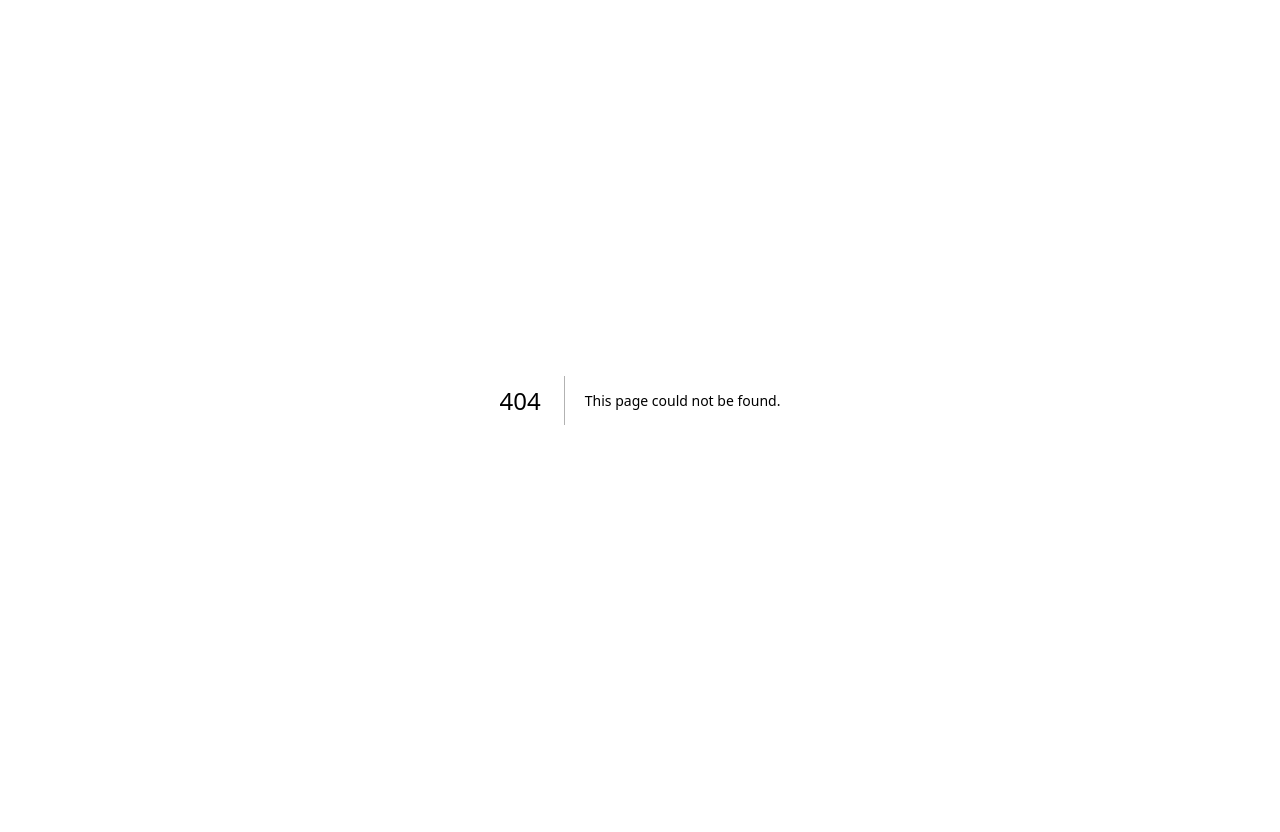
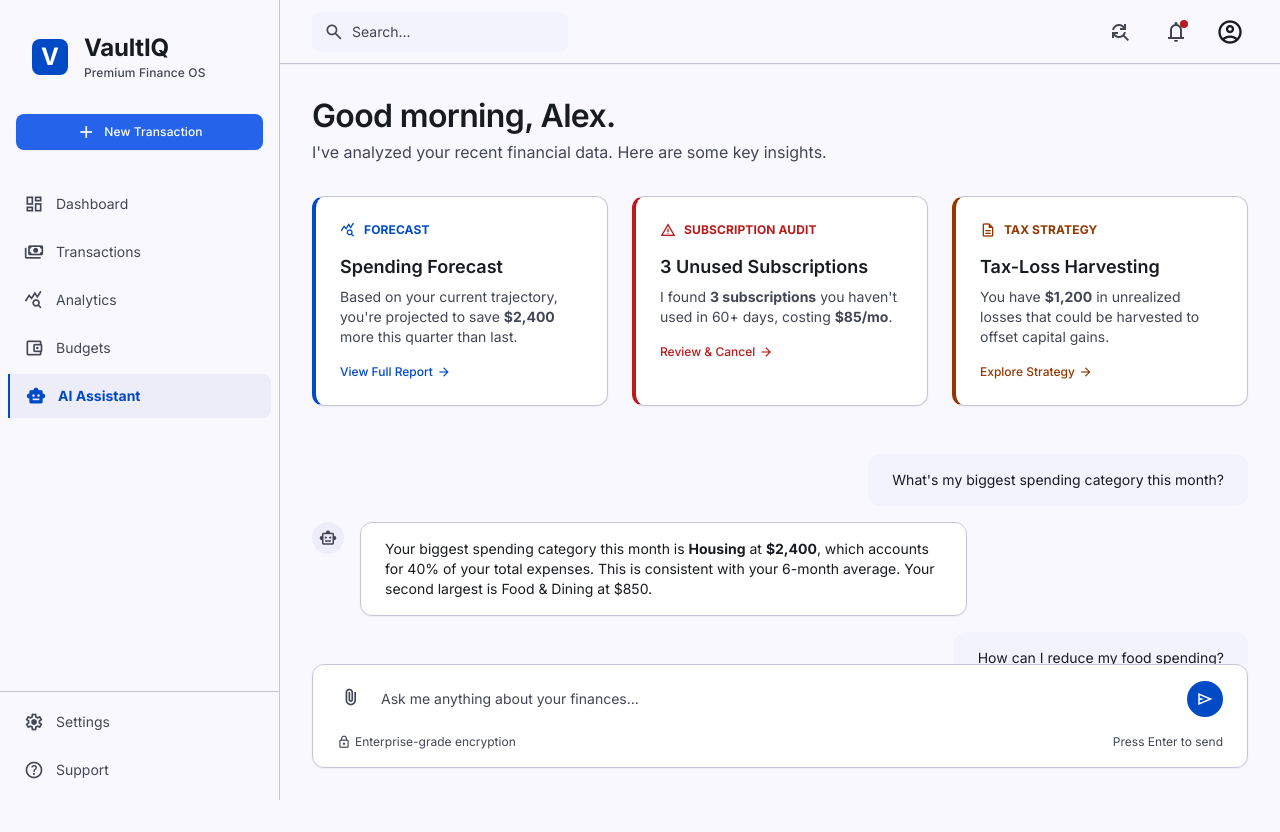
Before and after one commit to vibhu-4444/VaultIQ, a Next.js app: page /ai-assistant in a window 1280 px wide. Before the commit this address had no page. Before the commit the page ends 800 px from the top, so only its background shows below. Built offline with nearby package versions, Linux system fonts and the light colour scheme.

Commit message:
feat: create AI assistant dashboard page with insight cards and chat interface

```diff
--- /dev/null
+++ b/src/app/(dashboard)/ai-assistant/page.tsx
@@ -0,0 +1,118 @@
+import { Icon } from '@/components/icons';
+import styles from './ai-assistant.module.css';
+
+export default function AiAssistantPage() {
+  return (
+    <div className={styles.page}>
+      {/* Greeting */}
+      <div className={styles.greeting}>
+        <h2 className={styles.greetingTitle}>Good morning, Alex.</h2>
+        <p className={styles.greetingSubtitle}>
+          I&apos;ve analyzed your recent financial data. Here are some key insights.
+        </p>
+      </div>
+
+      {/* Insight Cards */}
+      <div className={styles.insightsGrid}>
+        {/* Forecast */}
+        <div className={`${styles.insightCard} ${styles.insightCardBlue}`}>
+          <div className={`${styles.insightLabel} ${styles.labelBlue}`}>
+            <Icon name="query_stats" size={16} />
+            Forecast
+          </div>
+          <div className={styles.insightTitle}>Spending Forecast</div>
+          <p className={styles.insightDescription}>
+            Based on your current trajectory, you&apos;re projected to save <strong>$2,400</strong> more this quarter than last.
+          </p>
+          <button className={`${styles.insightLink} ${styles.linkBlue}`}>
+            View Full Report <Icon name="arrow_forward" size={14} />
+          </button>
+        </div>
+
+        {/* Subscription Audit */}
+        <div className={`${styles.insightCard} ${styles.insightCardRed}`}>
+          <div className={`${styles.insightLabel} ${styles.labelRed}`}>
+            <Icon name="warning" size={16} />
+            Subscription Audit
+          </div>
+          <div className={styles.insightTitle}>3 Unused Subscriptions</div>
+          <p className={styles.insightDescription}>
+            I found <strong>3 subscriptions</strong> you haven&apos;t used in 60+ days, costing <strong>$85/mo</strong>.
+          </p>
+          <button className={`${styles.insightLink} ${styles.linkRed}`}>
+            Review & Cancel <Icon name="arrow_forward" size={14} />
+          </button>
+        </div>
+
+        {/* Tax Strategy */}
+        <div className={`${styles.insightCard} ${styles.insightCardOrange}`}>
+          <div className={`${styles.insightLabel} ${styles.labelOrange}`}>
+            <Icon name="description" size={16} />
+            Tax Strategy
+          </div>
+          <div className={styles.insightTitle}>Tax-Loss Harvesting</div>
+          <p className={styles.insightDescription}>
+            You have <strong>$1,200</strong> in unrealized losses that could be harvested to offset capital gains.
+          </p>
+          <button className={`${styles.insightLink} ${styles.linkOrange}`}>
+            Explore Strategy <Icon name="arrow_forward" size={14} />
+          </button>
+        </div>
+      </div>
+
+      {/* Chat Area */}
+      <div className={styles.chatArea}>
+        {/* Sample conversation */}
+        <div className={styles.userMessage}>
+          What&apos;s my biggest spending category this month?
+        </div>
+
+        <div className={styles.aiMessage}>
+          <div className={styles.aiAvatar}>
+            <Icon name="smart_toy" size={18} />
+          </div>
+          <div className={styles.aiBubble}>
+            Your biggest spending category this month is <strong>Housing</strong> at <strong>$2,400</strong>, which accounts for 40% of your total expenses. This is consistent with your 6-month average. Your second largest is Food & Dining at $850.
+          </div>
+        </div>
+
+        <div className={styles.userMessage}>
+          How can I reduce my food spending?
+        </div>
+
+        <div className={styles.aiMessage}>
+          <div className={styles.aiAvatar}>
+            <Icon name="smart_toy" size={18} />
+          </div>
+          <div className={styles.aiBubble}>
+            Based on your transaction history, here are 3 actionable suggestions: <strong>1)</strong> You dine out an average of 4.2x/week — reducing to 2x could save ~$320/mo. <strong>2)</strong> Switching to bulk grocery shopping could save ~$80/mo. <strong>3)</strong> Your coffee shop visits total $145/mo — consider brewing at home.
+          </div>
+        </div>
+      </div>
+
+      {/* Input Area */}
+      <div className={styles.inputArea}>
+        <div className={styles.inputRow}>
+          <button className={styles.attachButton} aria-label="Attach file">
+            <Icon name="attach_file" size={20} />
+          </button>
+          <input
+            className={styles.chatInput}
+            type="text"
+            placeholder="Ask me anything about your finances..."
+          />
+          <button className={styles.sendButton} aria-label="Send message">
+            <Icon name="send" size={18} />
+          </button>
+        </div>
+        <div className={styles.inputFooter}>
+          <div className={styles.encryptionNote}>
+            <Icon name="lock" size={14} />
+            Enterprise-grade encryption
+          </div>
+          <div className={styles.shortcutNote}>Press Enter to send</div>
+        </div>
+      </div>
+    </div>
+  );
+}
```
